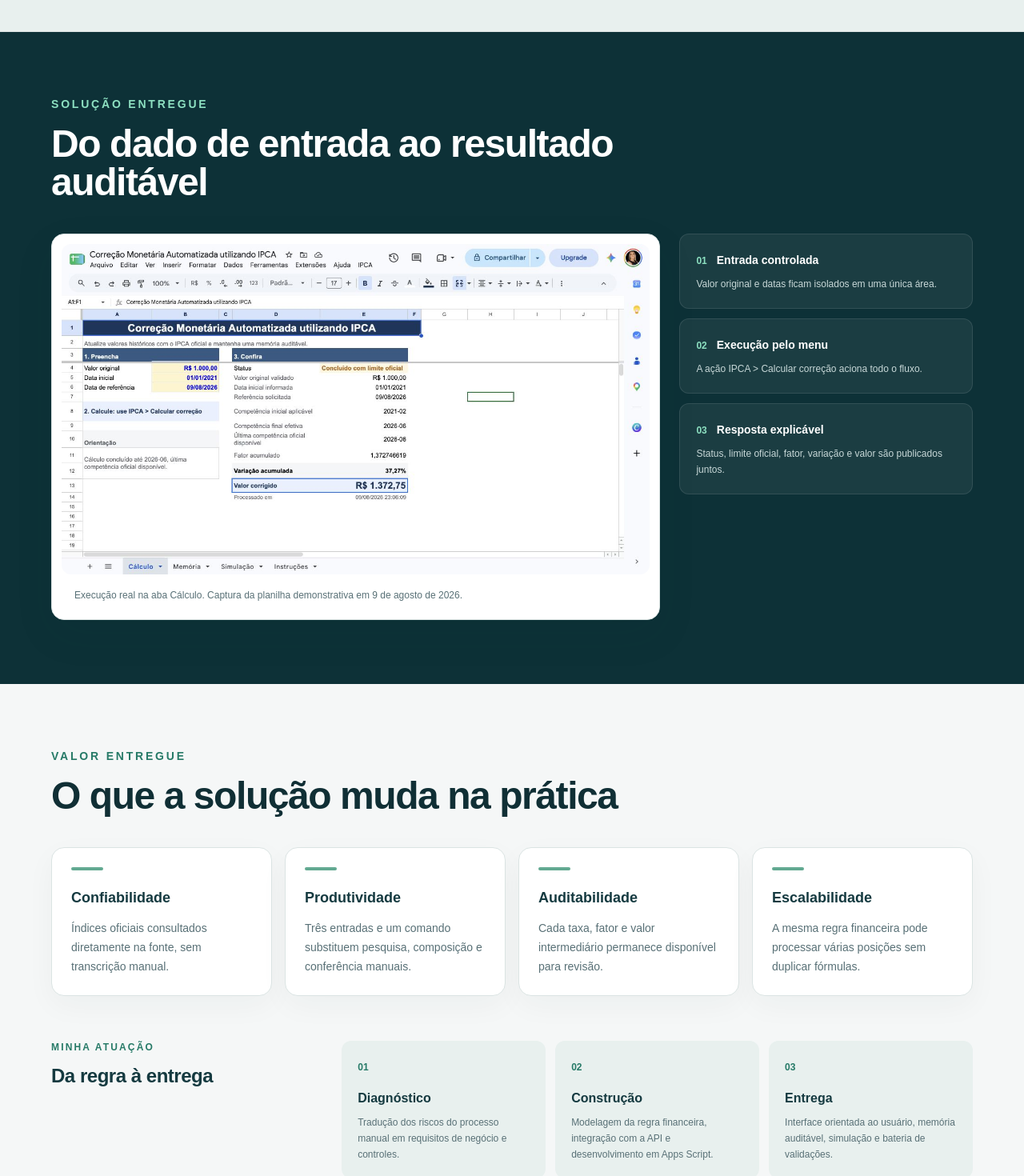
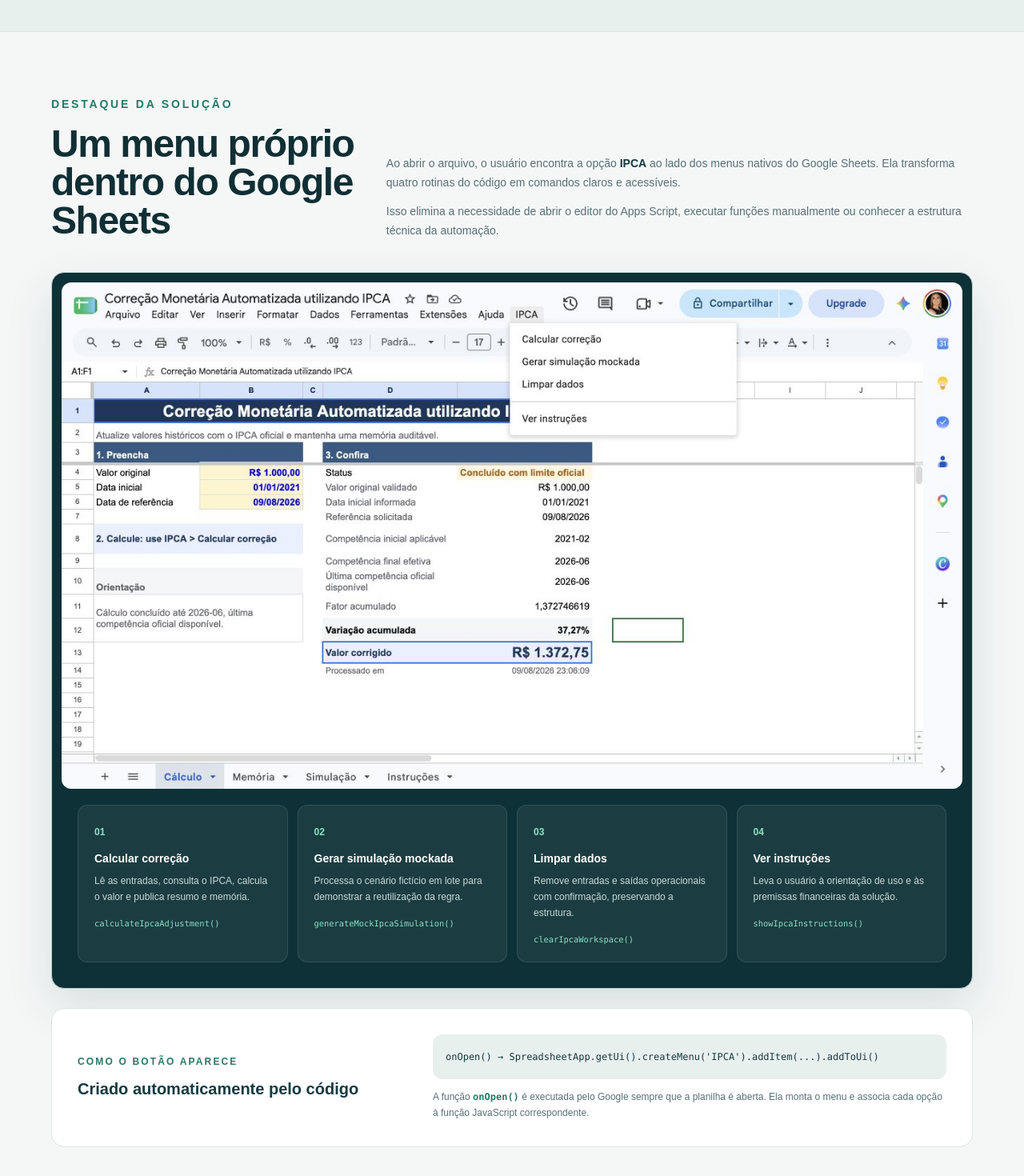
Before and after one commit to Anapaulaxavierr/healthone-finance-transformation, a Next.js app: page /cases/correcao-monetaria-ipca in a window 1280 px wide. Shown: the part 1860-3330 px from the top of the page at 80% size. Built offline with nearby package versions, Linux system fonts and the light colour scheme.

Commit message:
feat: highlight custom IPCA menu

```diff
--- a/app/cases/correcao-monetaria-ipca/page.tsx
+++ b/app/cases/correcao-monetaria-ipca/page.tsx
@@ -189,6 +189,29 @@ const contribution = [
   ["Entrega", "Interface orientada ao usuário, memória auditável, simulação e bateria de validações."],
 ];
 
+const menuCommands = [
+  {
+    command: "Calcular correção",
+    functionName: "calculateIpcaAdjustment()",
+    text: "Lê as entradas, consulta o IPCA, calcula o valor e publica resumo e memória.",
+  },
+  {
+    command: "Gerar simulação mockada",
+    functionName: "generateMockIpcaSimulation()",
+    text: "Processa o cenário fictício em lote para demonstrar a reutilização da regra.",
+  },
+  {
+    command: "Limpar dados",
+    functionName: "clearIpcaWorkspace()",
+    text: "Remove entradas e saídas operacionais com confirmação, preservando a estrutura.",
+  },
+  {
+    command: "Ver instruções",
+    functionName: "showIpcaInstructions()",
+    text: "Leva o usuário à orientação de uso e às premissas financeiras da solução.",
+  },
+];
+
 const proofPoints = [
   { value: "63/63", label: "verificações aprovadas" },
   { value: "39", label: "cenários automatizados" },
@@ -330,6 +353,55 @@ export default function IpcaCasePage() {
                   </div>
                 </article>
               ))}
+            </div>
+          </div>
+        </section>
+
+        <section className="px-6 py-16 sm:py-20 lg:px-8">
+          <div className="mx-auto max-w-6xl">
+            <div className="grid gap-6 lg:grid-cols-[0.7fr_1.3fr] lg:items-end">
+              <SectionHeading eyebrow="Destaque da solução" title="Um menu próprio dentro do Google Sheets" />
+              <div className="space-y-3 text-sm leading-6 text-[#587076]">
+                <p>
+                  Ao abrir o arquivo, o usuário encontra a opção <strong className="text-[#153a40]">IPCA</strong> ao lado dos menus nativos do Google Sheets. Ela transforma quatro rotinas do código em comandos claros e acessíveis.
+                </p>
+                <p>
+                  Isso elimina a necessidade de abrir o editor do Apps Script, executar funções manualmente ou conhecer a estrutura técnica da automação.
+                </p>
+              </div>
+            </div>
+            <div className="mt-10 overflow-hidden rounded-2xl border border-[#bfd4cf] bg-[#0d3137] p-2 shadow-[0_22px_60px_rgba(13,49,55,0.12)] sm:p-3">
+              <img
+                src={`${basePath}/images/cases/ipca/menu-ipca-personalizado.png`}
+                alt="Menu personalizado IPCA aberto no cabeçalho do Google Sheets, com quatro comandos da automação"
+                width="1280"
+                height="720"
+                className="w-full rounded-xl"
+              />
+              <div className="grid gap-3 p-3 pt-6 sm:grid-cols-2 sm:p-5 lg:grid-cols-4">
+                {menuCommands.map((item, index) => (
+                  <article key={item.command} className="rounded-xl border border-white/10 bg-white/[0.06] p-5">
+                    <span className="text-xs font-bold text-[#8de0c1]">0{index + 1}</span>
+                    <h3 className="mt-3 text-sm font-semibold text-white">{item.command}</h3>
+                    <p className="mt-2 text-xs leading-5 text-[#c8d8d8]">{item.text}</p>
+                    <code className="mt-4 block break-all text-[0.65rem] text-[#8de0c1]">{item.functionName}</code>
+                  </article>
+                ))}
+              </div>
+            </div>
+            <div className="mt-6 grid gap-4 rounded-2xl border border-[#dbe4e3] bg-white p-6 sm:p-8 lg:grid-cols-[0.8fr_1.2fr] lg:items-center">
+              <div>
+                <p className="text-xs font-bold uppercase tracking-[0.18em] text-[#267a67]">Como o botão aparece</p>
+                <h3 className="mt-3 text-xl font-semibold text-[#153a40]">Criado automaticamente pelo código</h3>
+              </div>
+              <div>
+                <code className="block overflow-x-auto rounded-xl bg-[#e8f0ee] p-4 text-xs leading-6 text-[#153a40]">
+                  onOpen() → SpreadsheetApp.getUi().createMenu(&apos;IPCA&apos;).addItem(...).addToUi()
+                </code>
+                <p className="mt-3 text-xs leading-5 text-[#587076]">
+                  A função <code className="font-bold text-[#267a67]">onOpen()</code> é executada pelo Google sempre que a planilha é aberta. Ela monta o menu e associa cada opção à função JavaScript correspondente.
+                </p>
+              </div>
             </div>
           </div>
         </section>
@@ -616,15 +688,11 @@ export default function IpcaCasePage() {
                 ))}
               </div>
             </div>
-            <div className="mt-8 grid gap-3 md:grid-cols-3">
-              {[
-                ["Calcular correção", "Lê as entradas, consulta o IPCA, calcula e publica resumo e memória."],
-                ["Gerar simulação mockada", "Preenche o cenário fictício em lote para demonstrar reutilização da regra."],
-                ["Limpar dados", "Remove entradas e saídas operacionais com confirmação, sem apagar a estrutura da solução."],
-              ].map(([title, text]) => (
-                <article key={title} className="rounded-xl border border-[#dbe4e3] bg-white p-5">
-                  <code className="text-xs font-bold text-[#267a67]">IPCA › {title}</code>
-                  <p className="mt-3 text-xs leading-5 text-[#587076]">{text}</p>
+            <div className="mt-8 grid gap-3 md:grid-cols-2 lg:grid-cols-4">
+              {menuCommands.map((item) => (
+                <article key={item.command} className="rounded-xl border border-[#dbe4e3] bg-white p-5">
+                  <code className="text-xs font-bold text-[#267a67]">IPCA › {item.command}</code>
+                  <p className="mt-3 text-xs leading-5 text-[#587076]">{item.text}</p>
                 </article>
               ))}
             </div>
```
Also changed, not shown: public/images/cases/ipca/menu-ipca-personalizado.png (added).
